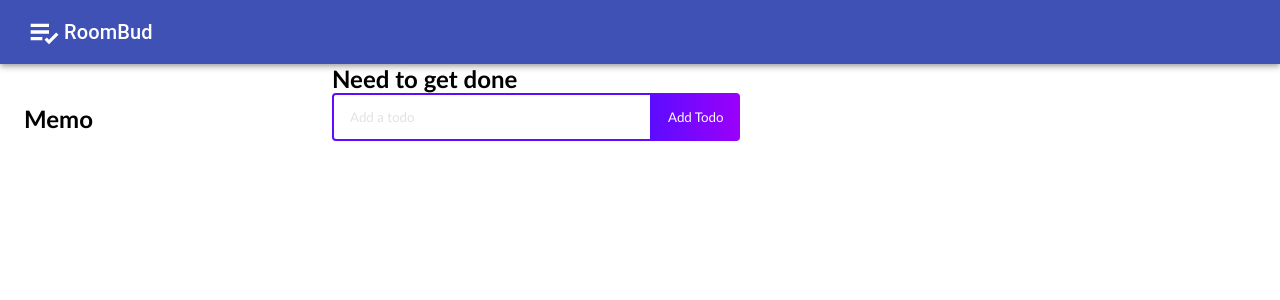
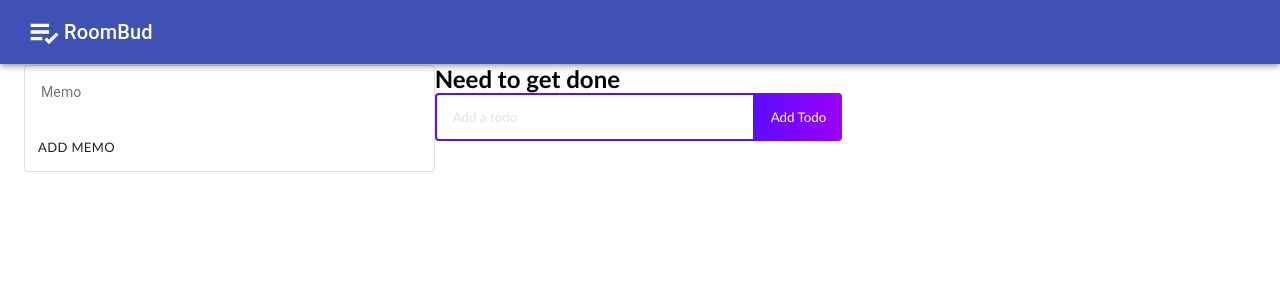
Before and after one commit to choumrdh/Honey-Do, a React (Create React App) app: page /home in a window 1280 px wide. Shown: the top 300 px of the page. Built offline with nearby package versions, Linux system fonts and the light colour scheme.

Commit message:
local storage

```diff
--- a/src/App.css
+++ b/src/App.css
@@ -48,7 +48,7 @@
     outline: none;
     width: 320px;
     background: transparent;
-    color: #fff;
+    color: black;
   }
 
   .todo-input::placeholder {
--- a/src/components/Login/Login.js
+++ b/src/components/Login/Login.js
@@ -69,6 +69,7 @@ export default function SignIn() {
             autoComplete="honeyDo@gmail.com"
             // autoFocus
             // placeholder="honeyDo@gmail.com"
+            value="roommatebuddy@test.com"
           />
           <TextField
             variant="outlined"
@@ -79,7 +80,8 @@ export default function SignIn() {
             label="Password"
             type="password"
             id="password"
-            autoComplete="current-password"
+            // autoComplete="current-password"
+            value="password"
           />
 
           <Button
--- a/src/components/Memo/Memo.js
+++ b/src/components/Memo/Memo.js
@@ -1,9 +1,48 @@
-import React from 'react';
+import React from "react";
+import { makeStyles } from "@material-ui/core/styles";
+import Card from "@material-ui/core/Card";
+import CardActions from "@material-ui/core/CardActions";
+import CardContent from "@material-ui/core/CardContent";
+import Button from "@material-ui/core/Button";
+import Typography from "@material-ui/core/Typography";
+const useStyles = makeStyles({
+  root: {
+    minWidth: 275,
+  },
+  bullet: {
+    display: "inline-block",
+    margin: "0 2px",
+    transform: "scale(0.8)",
+  },
+  title: {
+    fontSize: 14,
+  },
+  pos: {
+    marginBottom: 12,
+  },
+});
 
 const Memo = () => {
-    return (
-    <h2>Memo</h2>
-    );
-}
+  const classes = useStyles();
+  const bull = <span className={classes.bullet}>•</span>;
+
+  return (
+    <Card className={classes.root} variant="outlined">
+      <CardContent>
+        <Typography
+          className={classes.title}
+          color="textSecondary"
+          gutterBottom
+        >
+          Memo
+        </Typography>
+
+      </CardContent>
+      <CardActions>
+        <Button size="small">Add Memo</Button>
+      </CardActions>
+    </Card>
+  );
+};
 
 export default Memo;
--- a/src/components/Todo/Todo.js
+++ b/src/components/Todo/Todo.js
@@ -19,7 +19,7 @@ const Todo = ({ todos, completeTodo, removeTodo, updateTodo }) => {
   if (edit.id) {
     return <TodoForm edit={edit} onSubmit={submitUpdate} />;
   }
-  return todos.map((todo, index) => {
+  return todos.map((todo, index) => (
     <div
       className={todo.isComplete ? "todo-row complete" : "todo-row"}
       key={index}
@@ -37,8 +37,8 @@ const Todo = ({ todos, completeTodo, removeTodo, updateTodo }) => {
           className="edit-icon"
         />
       </div>
-    </div>;
-  });
+    </div>
+  ));
 };
 
 export default Todo;
--- a/src/components/Todo/TodoList.js
+++ b/src/components/Todo/TodoList.js
@@ -1,9 +1,20 @@
-import React, { useState } from "react";
+import React, { useState, useEffect } from "react";
 import TodoForm from "./TodoForm";
 import Todo from "./Todo";
 
 const TodoList = () => {
-  const [todos, setTodos] = useState([]);
+  const todoStorage = window.localStorage;
+  const savedTodoList = todoStorage.getItem('todos');
+  console.log(savedTodoList);
+  const [todos, setTodos] = useState(
+    savedTodoList
+    ? JSON.parse(savedTodoList)
+    : []
+  );
+
+  useEffect(() => {
+    todoStorage.setItem('todos', JSON.stringify(todos));
+  }, [todos]);
 
   const addTodo = (todo) => {
     if (!todo.text || /^\s*$/.test(todo.text)) {
@@ -12,7 +23,7 @@ const TodoList = () => {
     const newTodos = [todo, ...todos];
 
     setTodos(newTodos);
-    console.log(...todos)
+    // console.log(...todos)
   };
 
   const updateTodo =(todoId, newValue)=>{
@@ -23,8 +34,8 @@ const TodoList = () => {
   };
 
   const removeTodo= id =>{
-      const removeArr = [...todos].filter(todo=>todo.id !== id)
-      removeTodo(removeArr)
+      const removeArr = [...todos].filter(todo=>todo.id !== id);
+      setTodos(removeArr);
   };
 
   const completeTodo = (id) => {
--- a/src/pages/Homepage.js
+++ b/src/pages/Homepage.js
@@ -14,6 +14,7 @@ import "../App.css";
 const useStyles = makeStyles((theme) => ({
   container: {
     display: "flex",
+    padding:theme.spacing(2)
   },
 }));
 const HomePage = () => {
@@ -33,10 +34,10 @@ const HomePage = () => {
 
         <Container>
           <Grid container direction="row" justify="center" alignItems="center">
-            <Grid  xs={12} md={4} lg={3} spacing={1}>
+            <Grid  xs={12} md={4} lg={4} spacing={2}>
               <Memo />
             </Grid>
-            <Grid  xs={12} md={8} lg={9} spacing={1}>
+            <Grid  xs={12} md={8} lg={8} spacing={2}>
               <TodoList/>
             </Grid>
           </Grid>
```
